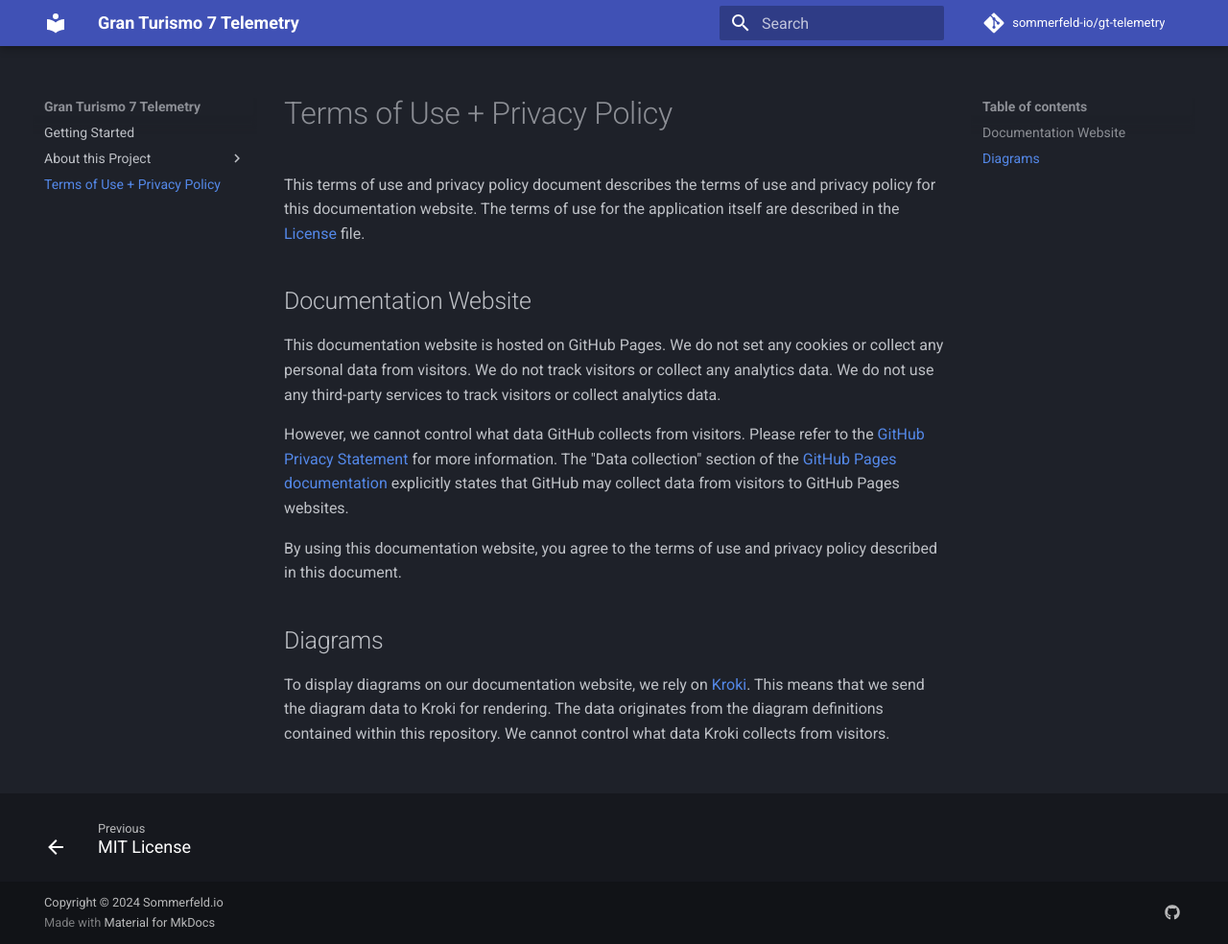
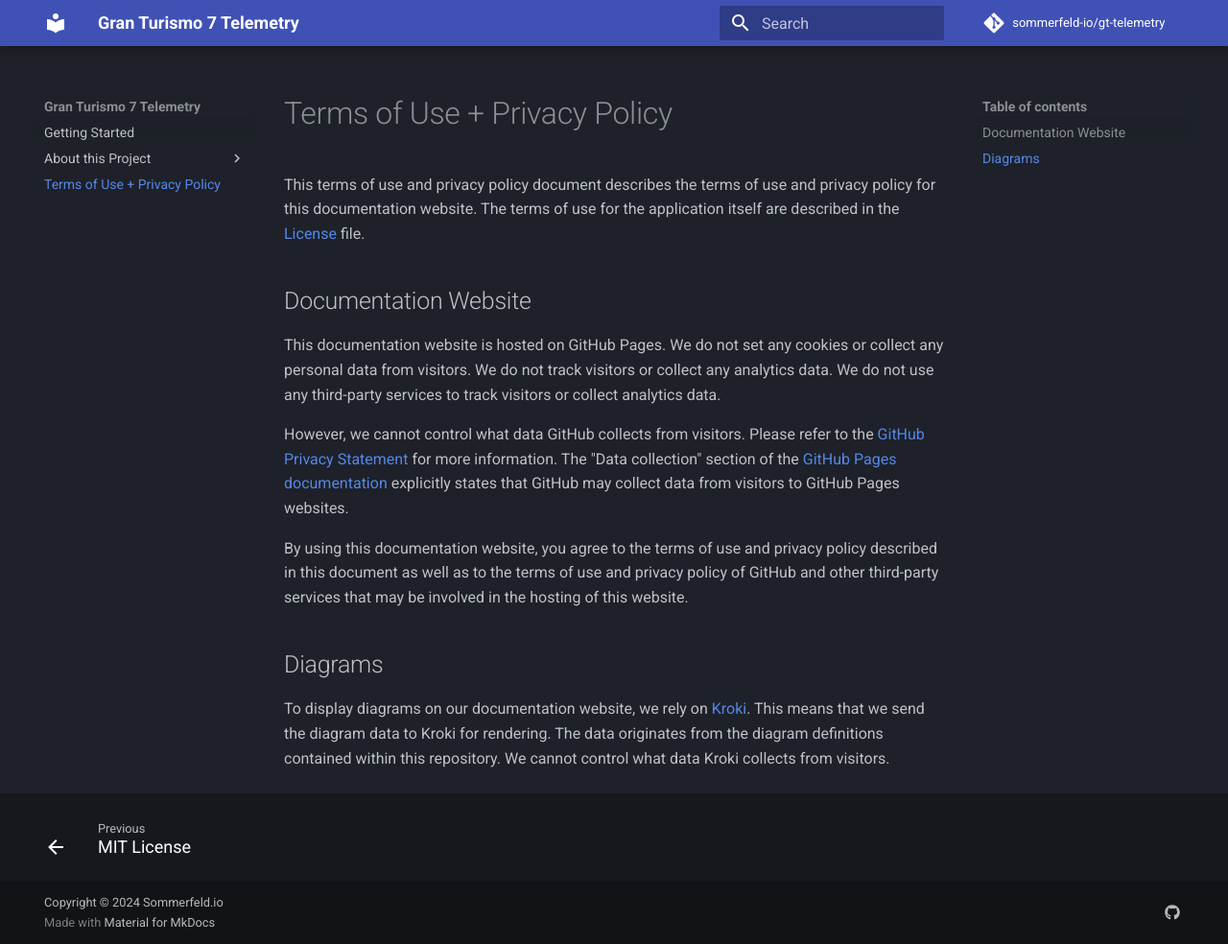
Before and after one commit to sommerfeld-io/gt-telemetry, an MkDocs documentation site: the page built from docs/about/terms.md, in a window 1280 px wide and 984 px high. Shown: the whole window at 96% size. Built offline with MkDocs 1.6.1 and Material for MkDocs 9.7.7, drawn with Linux system fonts in a browser that asks for light colours; comment, search, counter and statistics services are not loaded.

Commit message:
docs: extend terms of use to usage of third party tools

```diff
--- a/docs/about/terms.md
+++ b/docs/about/terms.md
@@ -8,7 +8,7 @@ This documentation website is hosted on GitHub Pages. We do not set any cookies
 
 However, we cannot control what data GitHub collects from visitors. Please refer to the [GitHub Privacy Statement](https://docs.github.com/en/site-policy/privacy-policies/github-general-privacy-statement) for more information. The "Data collection" section of the [GitHub Pages documentation](https://docs.github.com/en/pages/getting-started-with-github-pages/about-github-pages#data-collection) explicitly states that GitHub may collect data from visitors to GitHub Pages websites.
 
-By using this documentation website, you agree to the terms of use and privacy policy described in this document.
+By using this documentation website, you agree to the terms of use and privacy policy described in this document as well as to the terms of use and privacy policy of GitHub and other third-party services that may be involved in the hosting of this website.
 
 ## Diagrams
 
```
